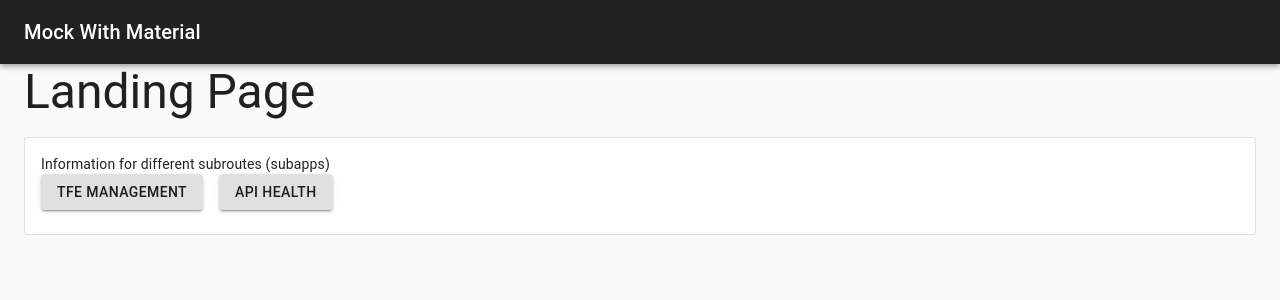
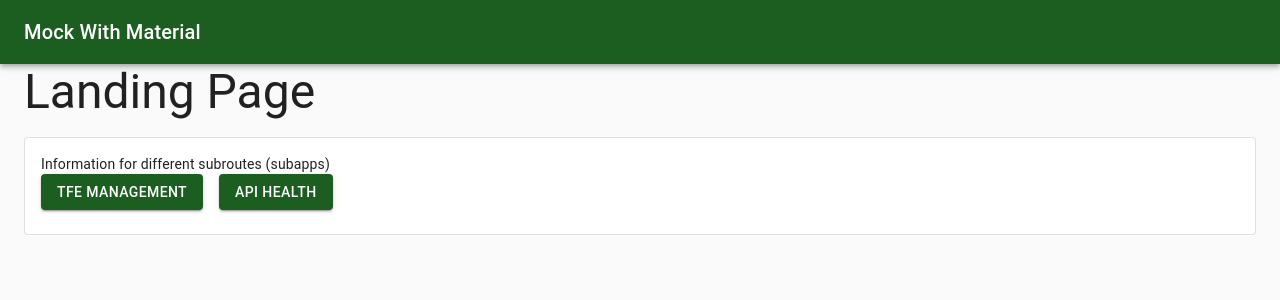
Before and after one commit to shawn-walcher/mock-with-material, a React (Create React App) app in the folder frontend/: page / in a window 1280 px wide. Shown: the top 300 px of the page. Built offline with nearby package versions, Linux system fonts and the light colour scheme.

Commit message:
update theming and verified with vision deficiency emulation for clarity

```diff
--- a/frontend/src/Common/components/LandingPage.js
+++ b/frontend/src/Common/components/LandingPage.js
@@ -13,12 +13,12 @@ const LandingPage = () => {
           Information for different subroutes (subapps)
           <Grid container spacing={2}>
             <Grid item>
-              <Button variant='contained' onClick={() => history.push('/tfe')}>
+              <Button variant='contained' color='primary' onClick={() => history.push('/tfe')}>
                 TFE Management
               </Button>
             </Grid>
             <Grid item>
-              <Button variant='contained' onClick={() => history.push('/health')}>
+              <Button variant='contained' color='primary' onClick={() => history.push('/health')}>
                 API Health
               </Button>
             </Grid>
--- a/frontend/src/Common/context/ThemeProvider.js
+++ b/frontend/src/Common/context/ThemeProvider.js
@@ -3,10 +3,10 @@ import { createTheme } from '@material-ui/core/styles';
 const ThemedContext = createTheme({
   palette: {
     primary: {
-      main: '#222222',
+      main: '#1B5E1F',
     },
     secondary: {
-      main: '#F96302',
+      main: '#FB5D88',
     },
   },
 });
--- a/frontend/src/TFE/TFEDashboard.js
+++ b/frontend/src/TFE/TFEDashboard.js
@@ -54,7 +54,7 @@ const TFEDashboard = () => {
                     </IconButton>
                   </TableCell>
                   <TableCell>
-                    <Button variant='contained' color='secondary'>
+                    <Button variant='contained' color='primary'>
                       a-project
                     </Button>
                   </TableCell>
@@ -89,7 +89,7 @@ const TFEDashboard = () => {
                     </IconButton>
                   </TableCell>
                   <TableCell>
-                    <Button variant='contained' color='secondary'>
+                    <Button variant='contained' color='primary'>
                       b-project
                     </Button>
                   </TableCell>
```
